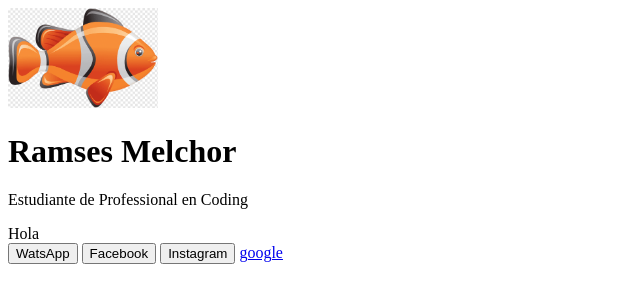
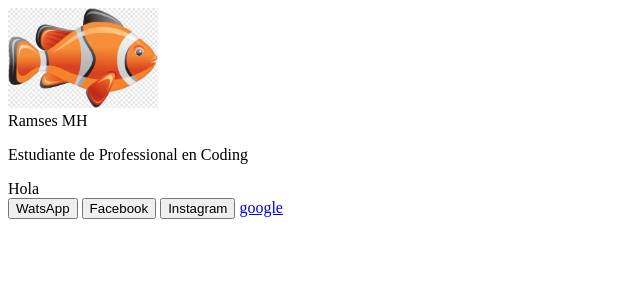
Before and after one commit to RamsesMH18/CardRamses, a plain HTML site: page Index.html in a window 1280 px wide. Shown: the whole page, without its empty margins (0-640 px from the left). Drawn offline with Linux system fonts and the light colour scheme.

Commit message:
Actualizo el Nombre

```diff
--- a/Index.html
+++ b/Index.html
@@ -15,7 +15,7 @@
     </div>
 
     <div>
-        <h1>Ramses Melchor</h1>
+        <span>Ramses MH</span>
         <p>Estudiante de Professional en Coding</p>
         <span>Hola</span>
     </div>
@@ -27,7 +27,6 @@
         <a href="https://www.google.com">google</a>
     </div>
 
-
 </body>
 
 </html>
```
